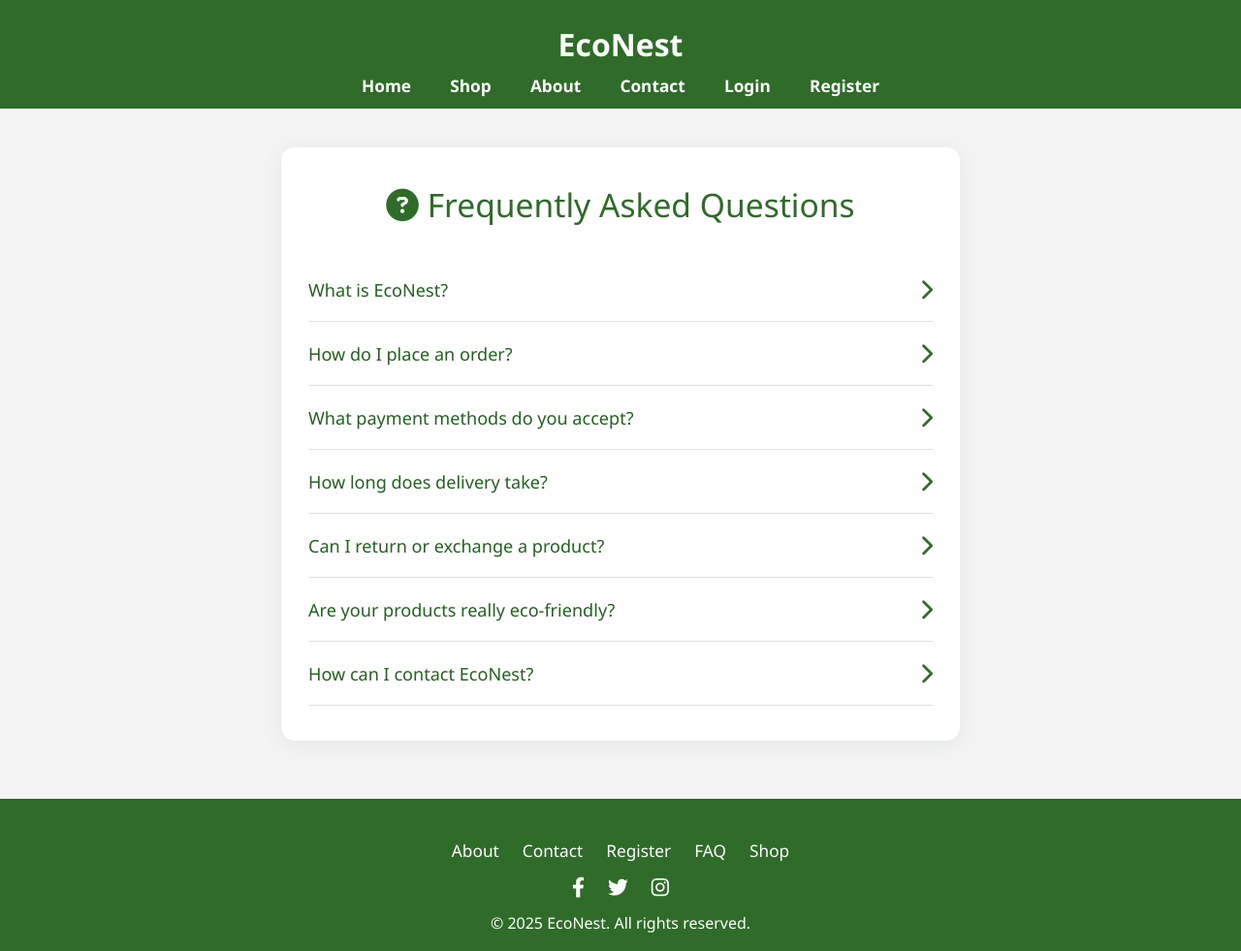
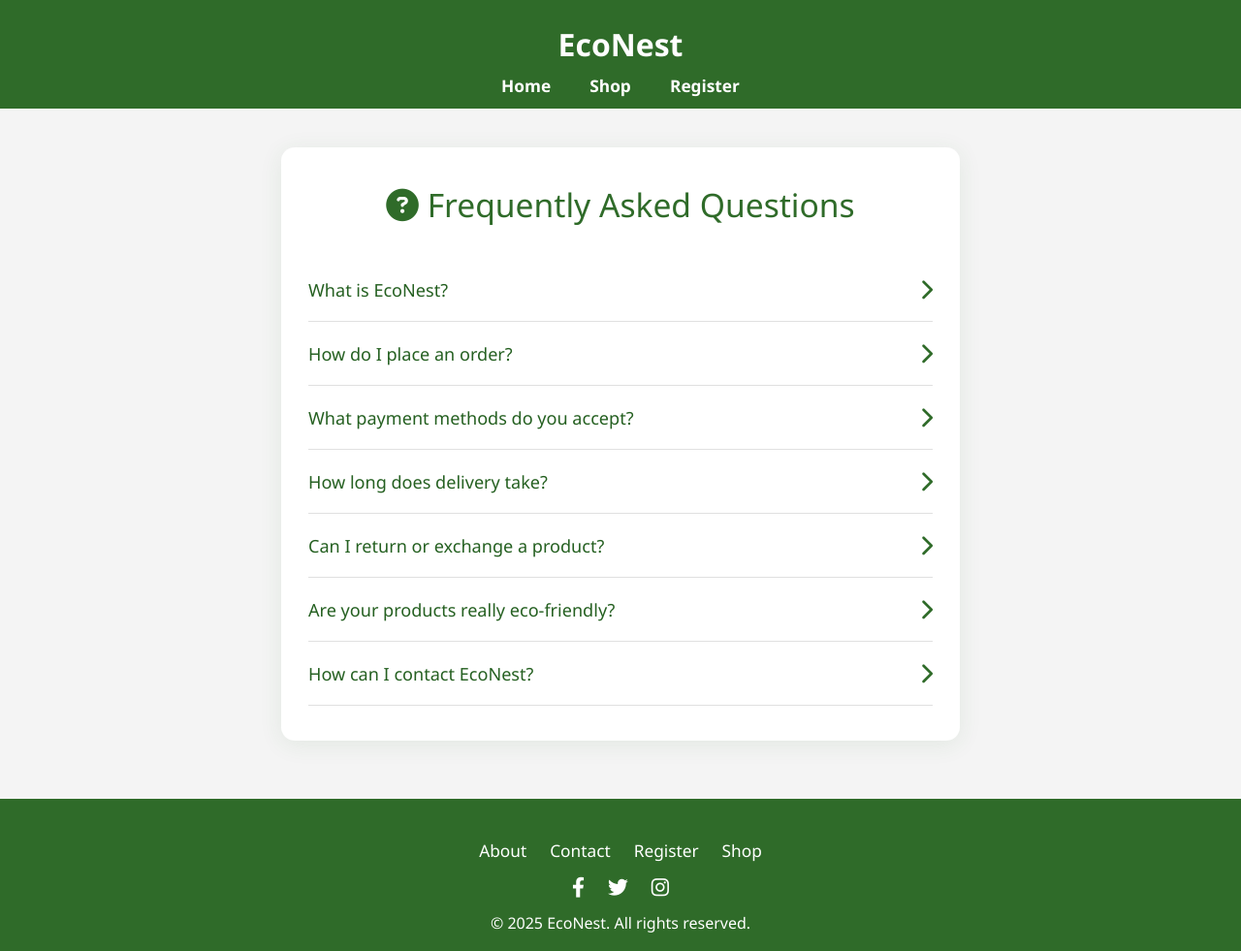
Before and after one commit to SteveRonald/E-commerce-website, a PHP site: page /pages/FAQ.html in a window 1280 px wide. Shown: the whole page at 97% size. Run offline with PHP 8.4, Linux system fonts and the light colour scheme.

Commit message:
fourth commit

```diff
--- a/css/style.css
+++ b/css/style.css
@@ -70,7 +70,7 @@ nav a:hover {
 
 /* ===== Featured Products ===== */
 .featured {
-  padding: 50px 20px;
+  padding: 50px 30px;
   text-align: center;
   background-color: #e8f5e9;
 }
--- a/modules/shop_main.php
+++ b/modules/shop_main.php
@@ -227,6 +227,8 @@ if (count($productIds)) {
             flex-direction: column;
         }
 
+         nav a:hover { color: #FFD700; }
+
         .modal-body {
             display: flex;
             gap: 20px;
@@ -387,8 +389,6 @@ if (count($productIds)) {
     <h1>EcoNest</h1>
     <nav>
         <a href="../pages/index.html">Home</a>
-        <a href="../modules/shop_main.php">Shop</a>
-        <a href="../pages/about.html">About</a>
         <a href="../pages/contact.html">Contact</a>
          <a href="cart.php" id="cartLink">Cart <span id="cartCount" style="background:#e74c3c;color:#fff;padding:2px 8px;border-radius:50%;font-size:0.9em;position:relative;top:-4px;left:-2px;">0</span></a>
          <a href="../modules/account.php">My Account</a>
--- a/pages/FAQ.html
+++ b/pages/FAQ.html
@@ -117,9 +117,6 @@
     <nav>
         <a href="index.html">Home</a>
         <a href="../modules/shop_main.php">Shop</a>
-        <a href="about.html">About</a>
-        <a href="contact.html">Contact</a>
-        <a href="../modules/login.php">Login</a>
         <a href="../modules/register.php">Register</a>
     </nav>
 </header>
@@ -198,7 +195,6 @@
         <a href="about.html">About</a>
         <a href="contact.html">Contact</a>
         <a href="../modules/register.php">Register</a>
-        <a href="faq.html">FAQ</a>
         <a href="../modules/shop_main.php">Shop</a>
     </div>
     <div class="footer-social">
--- a/pages/about.html
+++ b/pages/about.html
@@ -92,9 +92,7 @@
   <nav>
     <a href="../pages/index.html">Home</a>
     <a href="../modules/shop_main.php">Shop</a>
-    <a href="../pages/about.html">About</a>
     <a href="../pages/contact.html">Contact</a>
-    <a href="../modules/cart.php">Cart</a>
   </nav>
 </header>
 
--- a/pages/contact.html
+++ b/pages/contact.html
@@ -173,8 +173,6 @@
     <a href="../pages/index.html">Home</a>
     <a href="../modules/shop_main.php">Shop</a>
     <a href="../pages/about.html">About</a>
-    <a href="../pages/contact.html">Contact</a>
-    <a href="../modules/cart.php">Cart</a>
   </nav>
 </header>
 
```
Also changed, not shown: pages/index.html (+4 -5 lines).
